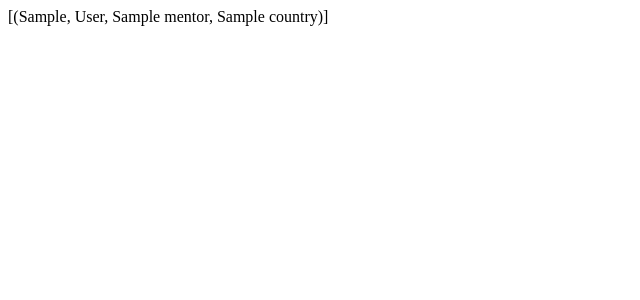
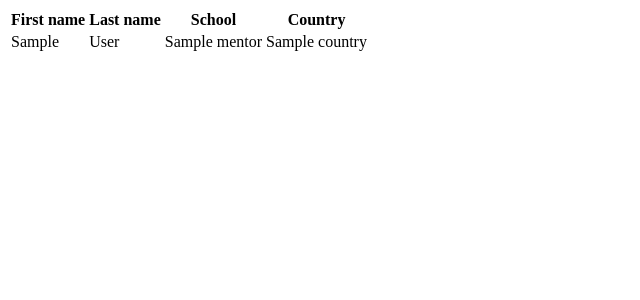
Before and after one commit to davidtanacs/application_process, a Flask app: page /mentors in a window 1280 px wide. Shown: the top 300 px of the page, without its empty margins (0-640 px from the left). Run offline with Flask 2, Linux system fonts and the light colour scheme; a database or web service that is not in the repository returns one stand-in record (values such as "Sample title"); some libraries are stand-ins or nearby versions.

Commit message:
Mentors submenu made. It shows the datas in a table.

```diff
--- a/querys.py
+++ b/querys.py
@@ -65,7 +65,8 @@ def make_query_for_db_change(query, conn):
 def show_mentors_name(conn):
     rows = make_query("""SELECT mentors.first_name, mentors.last_name, schools.name, schools.country
                         FROM mentors
-                        LEFT JOIN schools ON mentors.id = schools.id;""", conn)
+                        LEFT JOIN schools ON mentors.id = schools.id
+                        ORDER BY mentors.id;""", conn)
     return rows
 
 
--- a/templates/mentors.html
+++ b/templates/mentors.html
@@ -4,6 +4,22 @@
     </head>
 
     <body>
-        {{ rows }}
+        <table>
+            <tr>
+                <th> First name </th>
+                <th> Last name </th>
+                <th> School </th>
+                <th> Country </th>
+            </tr>
+                {% for entity in rows %}
+                    <tr>
+                        {% for word in entity %}
+                            <td>
+                                {{ word }}
+                            </td>
+                        {% endfor %}
+                    </tr>
+                {% endfor %}
+        </table>
     </body>
 </html>
```
